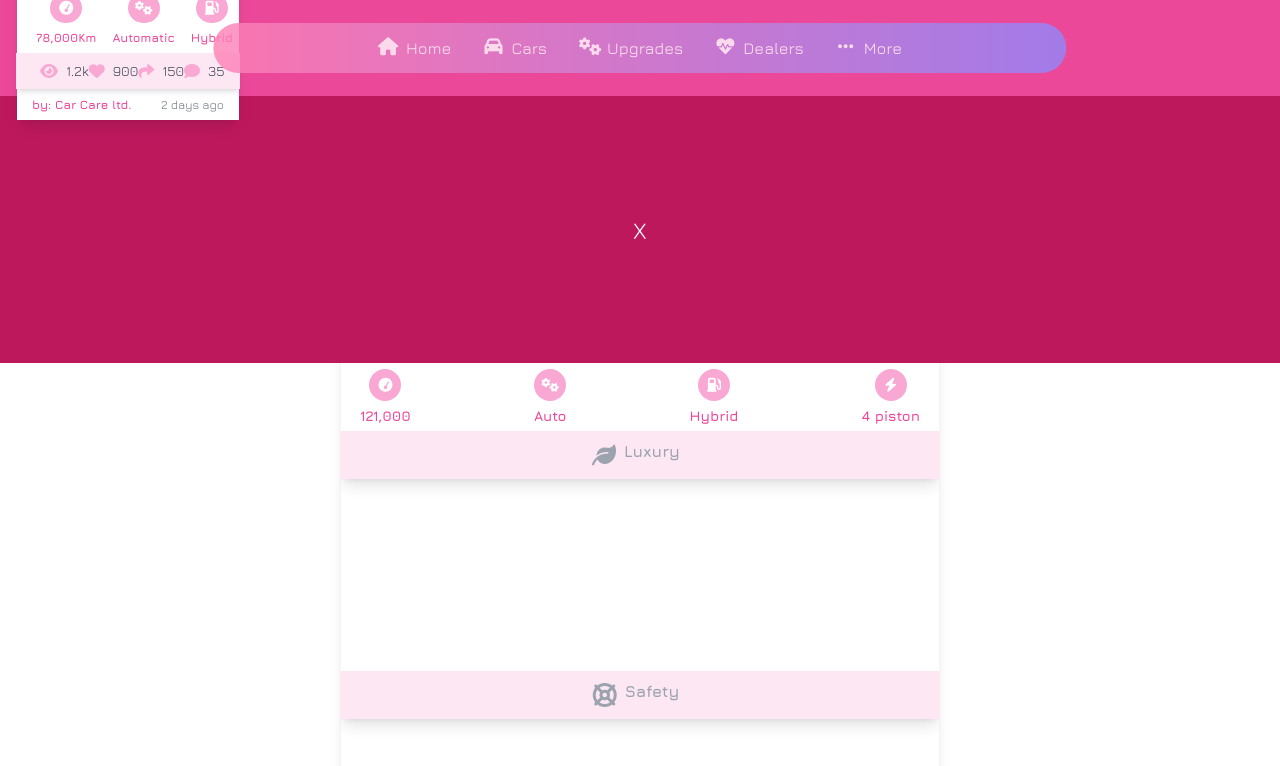
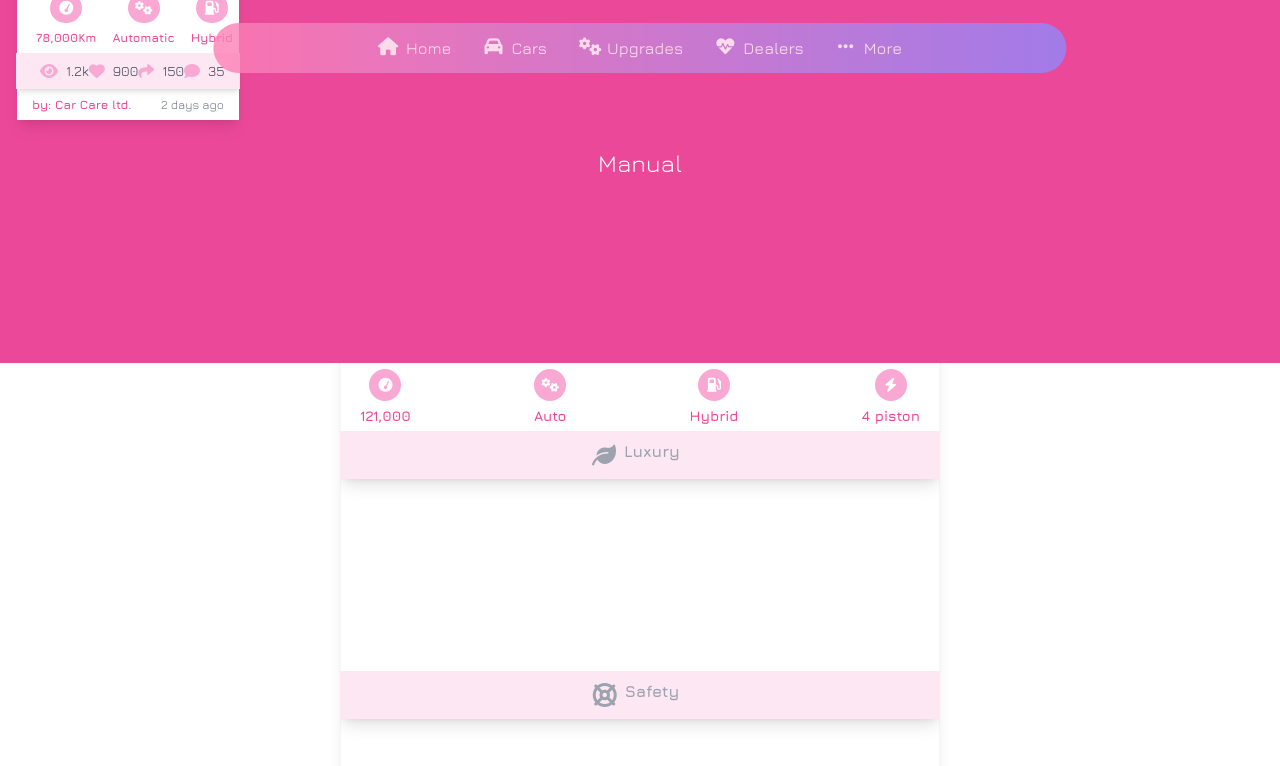
Before and after one commit to ms16Dev/autoshiftnew, a Vue app in the folder frontend/: page /add-car in a window 1280 px wide. Both pictures are taken after a click on the button "Auto". Shown: the part 437-1203 px from the top of the page. Built offline with nearby package versions, Linux system fonts and the light colour scheme; no server answers.

Commit message:
removed cancel button

```diff
--- a/frontend/src/components/car/OptionsPopUp.vue
+++ b/frontend/src/components/car/OptionsPopUp.vue
@@ -41,7 +41,6 @@ const saveOption = (index: number) => {
       <div  v-for="(opt, index) in options" :key="index">
         <OptionItem :option="opt" class="w-full p-2 text-white hover:bg-pink-500" @click="saveOption(index)"></OptionItem>
       </div>
-      <OptionItem class="w-full p-2 text-white hover:bg-pink-500" :option="'X'"  @click="$emit('close')"></OptionItem>
     </div>
 
 
```
